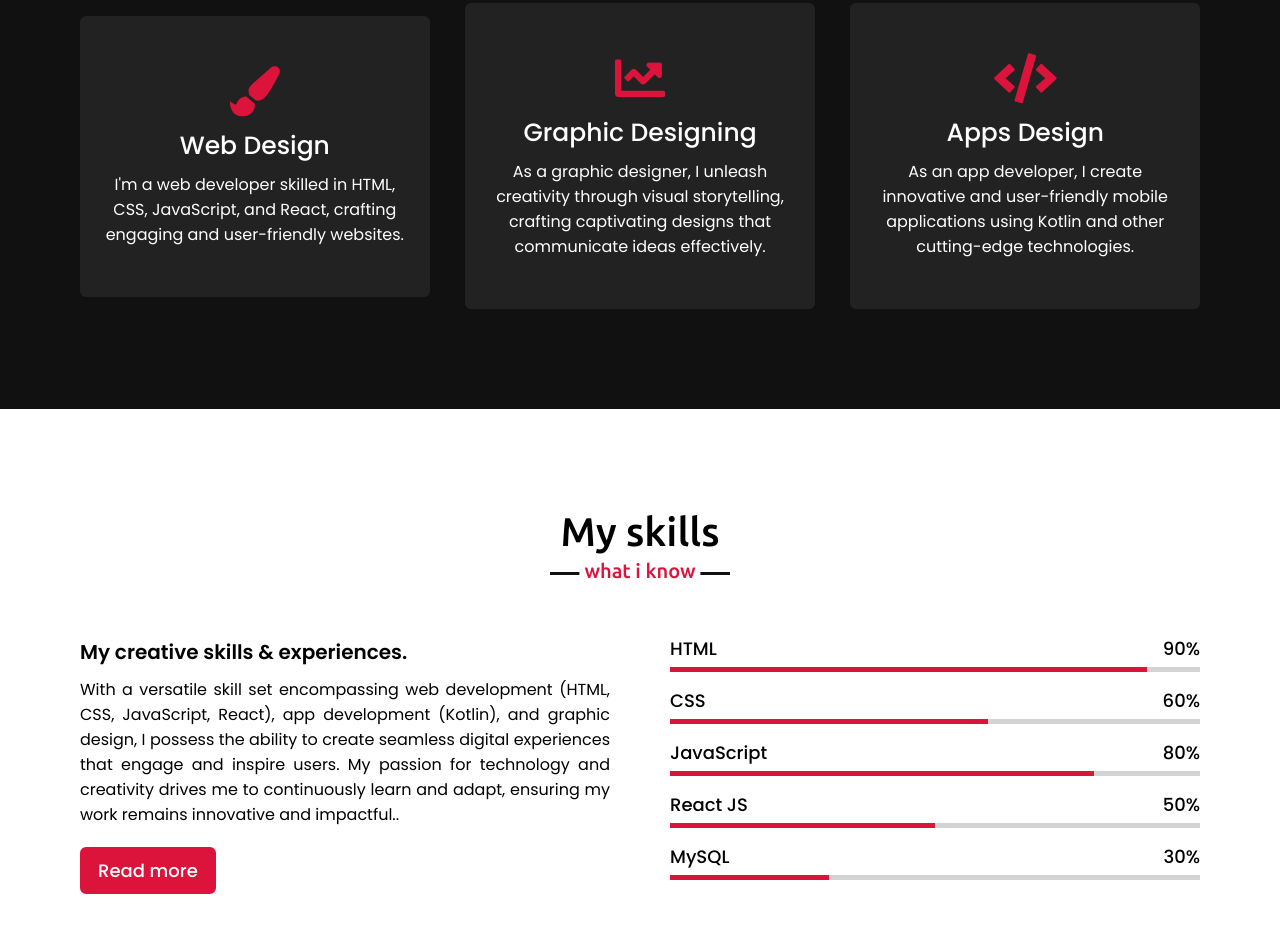
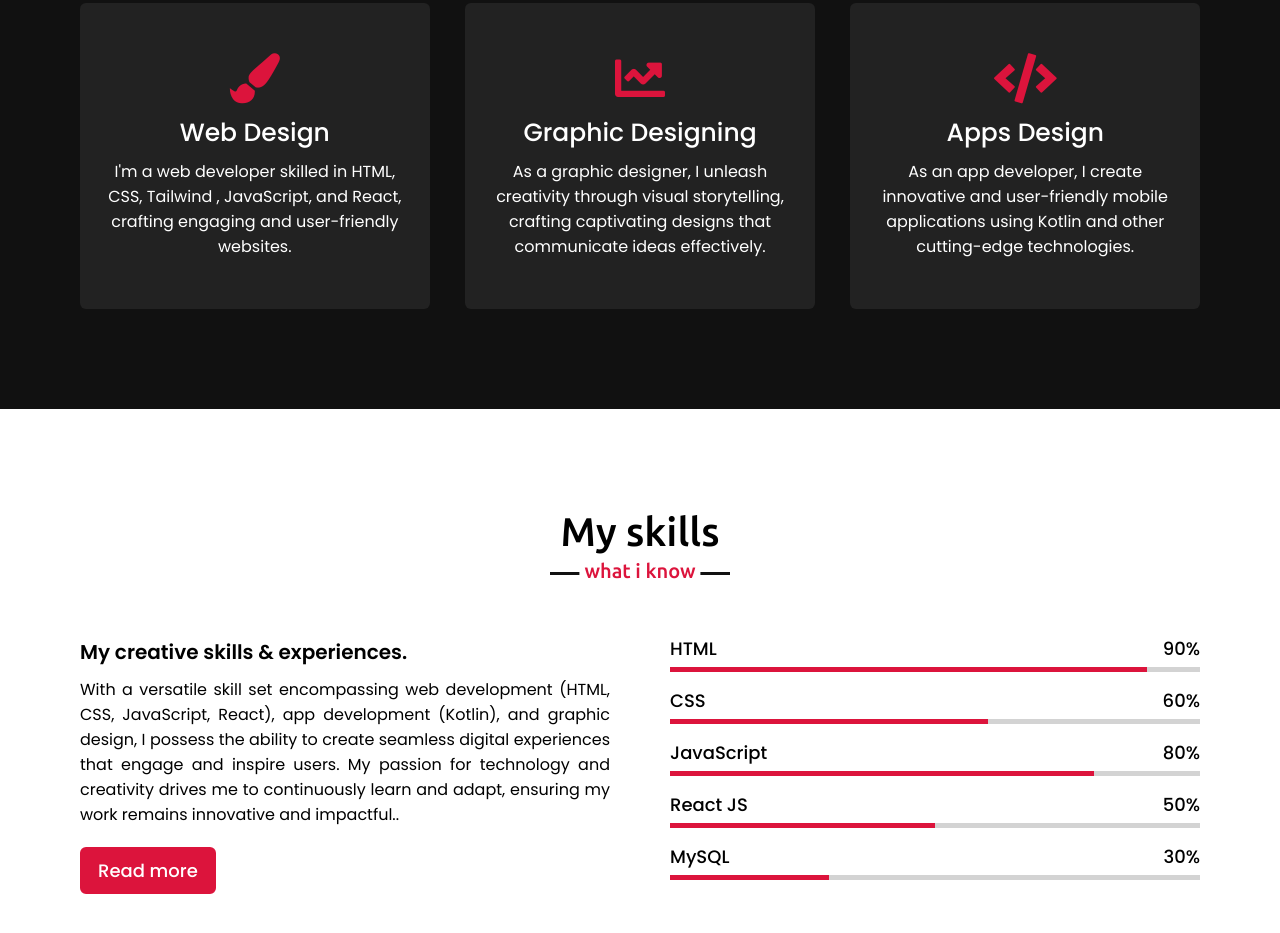
Before and after one commit to Chauhan-yuvraj/Updated-, a plain HTML site: page index.html in a window 1280 px wide. Shown: the part 1756-2689 px from the top of the page. Drawn offline with nearby package versions, Linux system fonts and the light colour scheme.

Commit message:
Update index.html

```diff
--- a/index.html
+++ b/index.html
@@ -72,7 +72,7 @@
                     <div class="box">
                         <i class="fas fa-paint-brush"></i>
                         <div class="text">Web Design</div>
-                        <p>I'm a web developer skilled in HTML, CSS, JavaScript, and React, crafting engaging and user-friendly websites.
+                        <p>I'm a web developer skilled in HTML, CSS, Tailwind ,  JavaScript, and React, crafting engaging and user-friendly websites.
                         </p>
                     </div>
                 </div>
```
